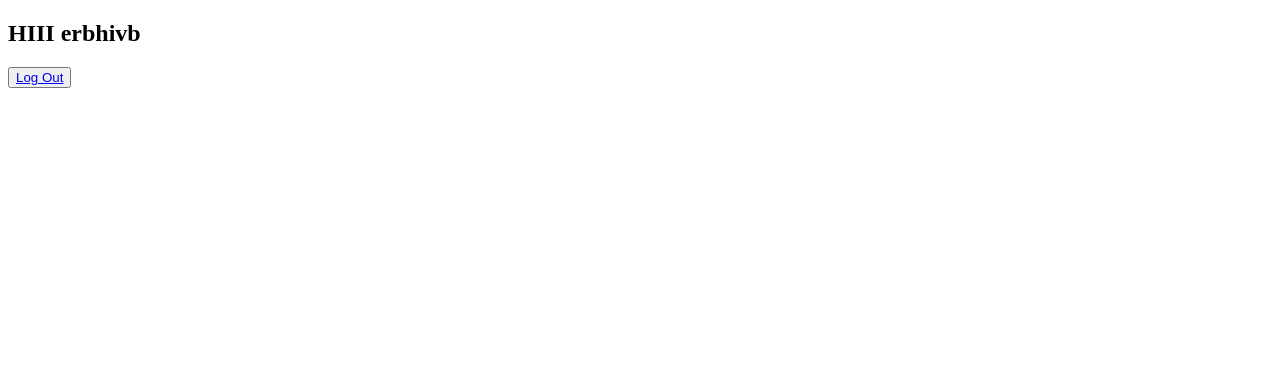
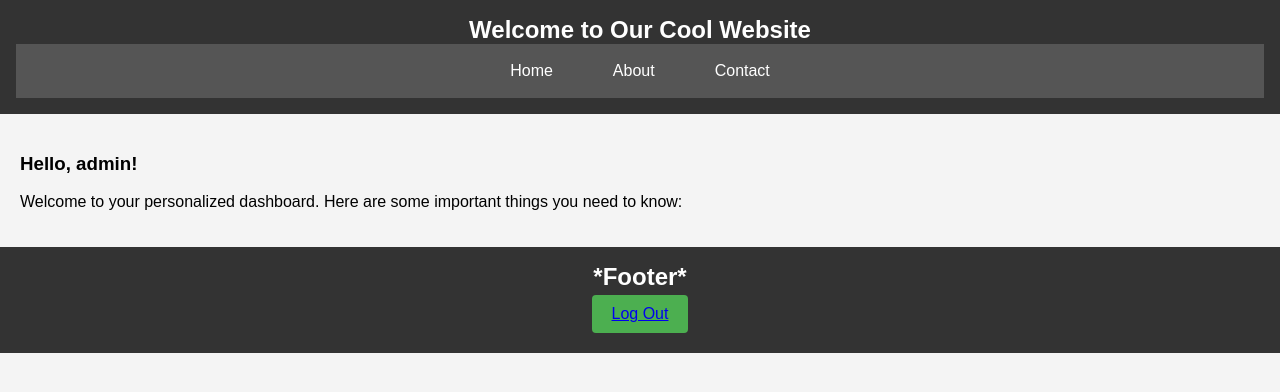
Before and after one commit to MGray2/Unit_6_Matthew_Micah_Caleb_Conner, a Django app: page /dashboard/ in a window 1280 px wide. Shown: the top 392 px of the page. Run offline with Django 4.2, Linux system fonts and the light colour scheme; a user stored in the database is signed in; some libraries are stand-ins or nearby versions.

Commit message:
added with dash

```diff
--- a/app/templates/dash.html
+++ b/app/templates/dash.html
@@ -1,16 +1,104 @@
 {% load static %}
 <!DOCTYPE html>
-<html>
-  <head>
-    <h2>HIII erbhivb</h2>
-    <button><a href="{% url 'logout' %}">Log Out</a></button>
-    <!-- Log out button currently does not work, we may need a 'landing page' before any sign in. -->
-    <meta charset="utf-8" />
-    <meta name="viewport" content="width=device-width, initial-scale=1" />
-    <link rel="stylesheet" href={% static 'styles.css' %}>
-    <title>{% block title %}{% endblock title %}</title>
-  </head>
-  <body>
-    {% block content %}{% endblock content %}
-  </body>
+<html lang="en">
+<head>
+    <meta charset="UTF-8">
+    <meta name="viewport" content="width=device-width, initial-scale=1.0">
+    <link rel="stylesheet" href="{% static 'styles.css' %}">
+    <title>{% block title %}Your Website{% endblock title %}</title>
+    <style>
+        body {
+            font-family: 'Arial', sans-serif;
+            background-color: #f4f4f4;
+            margin: 0;
+            padding: 0;
+            box-sizing: border-box;
+        }
+
+        header {
+            background-color: #333;
+            color: #fff;
+            padding: 1rem;
+            text-align: center;
+        }
+
+        nav {
+            display: flex;
+            justify-content: center;
+            background-color: #555;
+            padding: 0.5rem;
+        }
+
+        nav a {
+            color: white;
+            padding: 10px 20px;
+            text-decoration: none;
+            margin: 0 10px;
+            transition: background-color 0.3s ease;
+        }
+
+        nav a:hover {
+            background-color: #777;
+        }
+
+        h2 {
+            margin: 0;
+            font-size: 1.5em;
+        }
+
+        button {
+            background-color: #4CAF50;
+            color: white;
+            border: none;
+            padding: 10px 20px;
+            text-align: right;
+            text-decoration: none;
+            display: inline-block;
+            font-size: 16px;
+            margin: 4px 2px;
+            cursor: pointer;
+            border-radius: 4px;
+            transition: background-color 0.3s ease;
+        }
+
+        button:hover {
+            background-color: #45a049;
+        }
+
+        main {
+            padding: 20px;
+        }
+
+        footer {
+            background-color: #333;
+            color: #fff;
+            padding: 1rem;
+            text-align: center;
+        }
+    </style>
+</head>
+<body>
+
+    <header>
+        <h2>Welcome to Our Cool Website</h2>
+        <nav>
+            <a href="#">Home</a>
+            <a href="#">About</a>
+            <a href="#">Contact</a>
+        </nav>
+    </header>
+
+    <main>
+        {% block content %}
+            <h3>Hello, {{ request.user.username }}!</h3>
+
+            <p>Welcome to your personalized dashboard. Here are some important things you need to know:</p>
+        {% endblock content %}
+    </main>
+
+    <footer>
+        <h2>*Footer*</h2>
+        <button><a href="{% url 'logout' %}">Log Out</a></button>
+    </footer>
+</body>
 </html>
```
Also changed, not shown: db.sqlite3.
